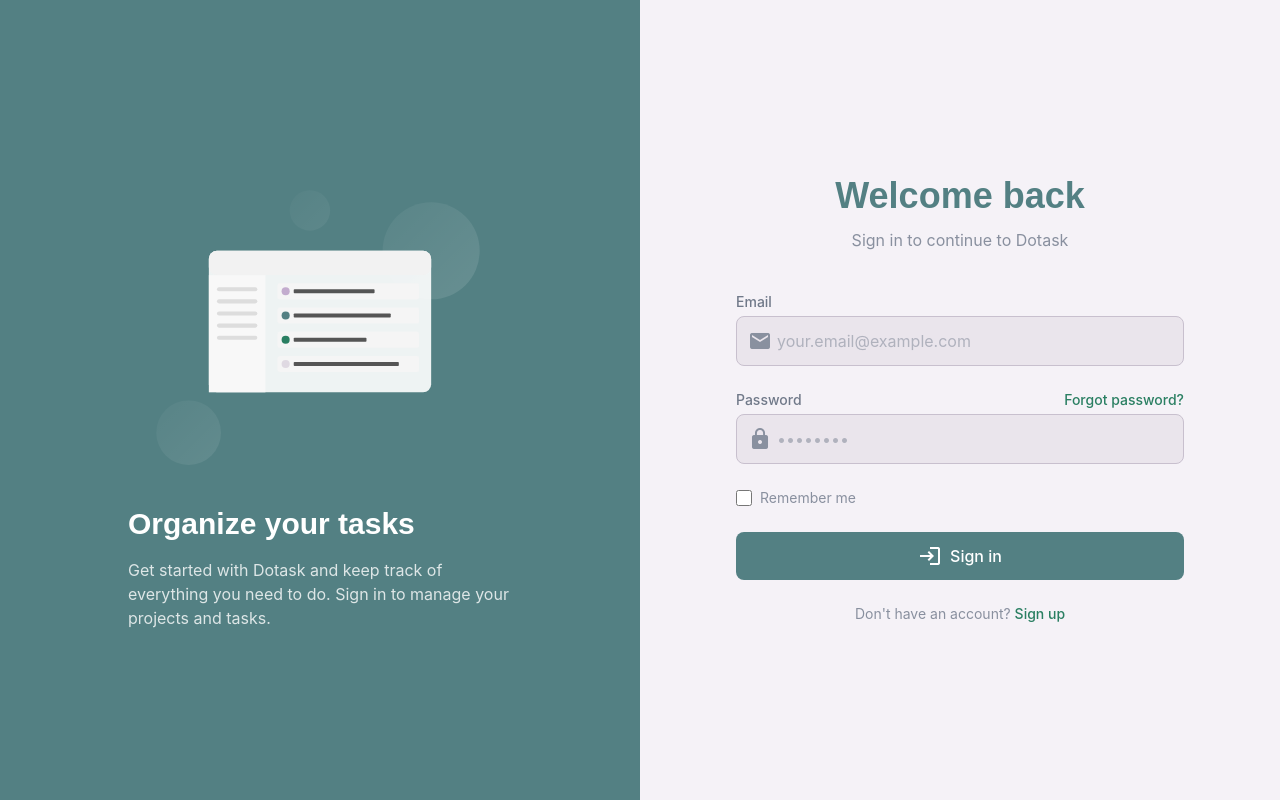
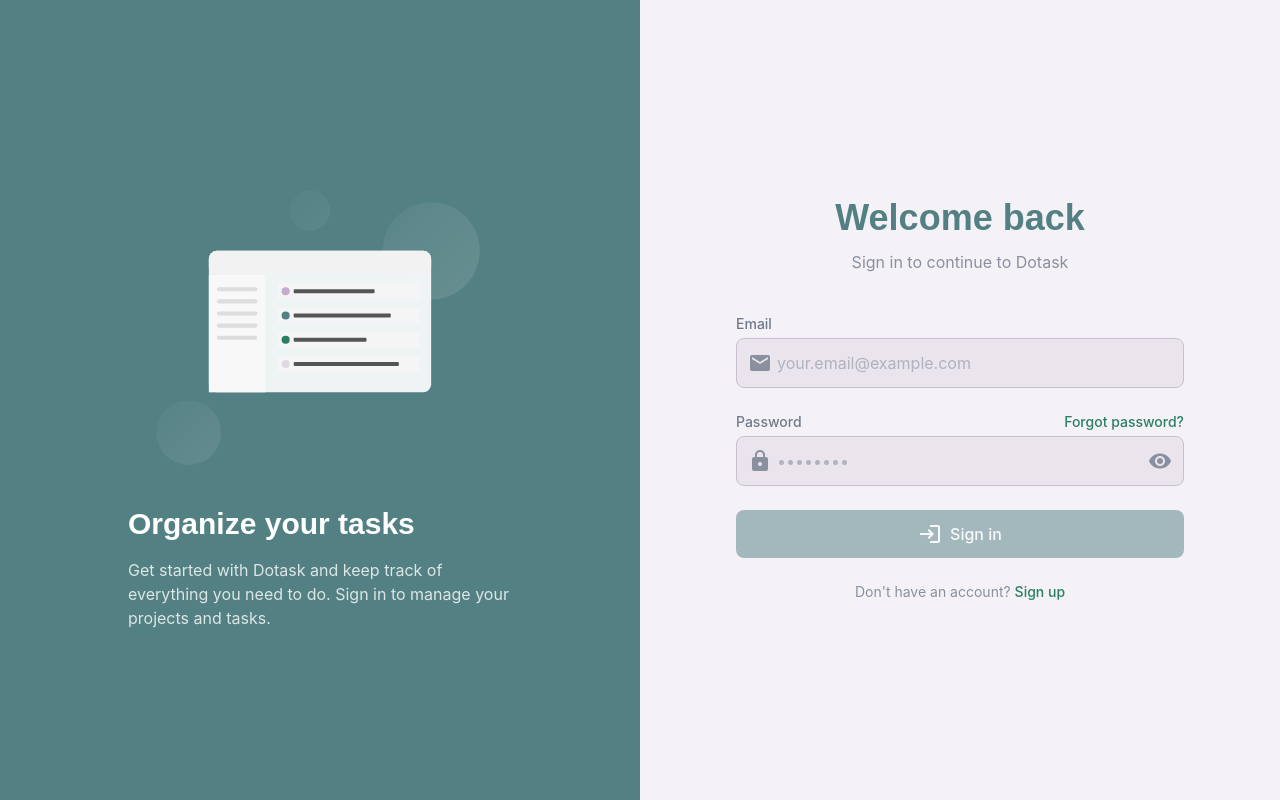
Before and after one commit to andrehsvictor/Dotask-Web, an Angular app: page / in a window 1280 px wide. Built offline with nearby package versions, Linux system fonts and the light colour scheme.

Commit message:
feat: add email verification warning and form validation to login component

```diff
--- a/src/app/pages/login/login.component.html
+++ b/src/app/pages/login/login.component.html
@@ -18,7 +18,25 @@
                 <p class="text-text mt-3">Sign in to continue to Dotask</p>
             </div>
 
-            <form class="space-y-6">
+            <!-- Email verification warning -->
+            <div *ngIf="showEmailVerificationWarning" class="mb-6 p-4 bg-yellow-50 border border-yellow-200 rounded-lg">
+                <div class="flex">
+                    <div class="flex-shrink-0">
+                        <mat-icon class="text-yellow-400">warning</mat-icon>
+                    </div>
+                    <div class="ml-3">
+                        <p class="text-sm text-yellow-700">
+                            Your email has not been verified. Please check your inbox for the verification link or
+                            <button type="button" (click)="resendVerificationEmail()"
+                                class="font-medium text-yellow-700 underline">
+                                click here to resend
+                            </button>.
+                        </p>
+                    </div>
+                </div>
+            </div>
+
+            <form #loginForm="ngForm" (ngSubmit)="onSubmit(loginForm)" class="space-y-6">
                 <!-- Email field -->
                 <div>
                     <label for="email" class="block text-sm font-medium text-text-dark mb-1">Email</label>
@@ -26,9 +44,16 @@
                         <div class="absolute inset-y-0 left-0 pl-3 flex items-center pointer-events-none">
                             <mat-icon class="h-5 w-5" [ngStyle]="{ color: 'var(--color-text)' }">email</mat-icon>
                         </div>
-                        <input type="email" id="email" name="email" required
+                        <input type="email" id="email" name="email" [(ngModel)]="credentials.email"
+                            #emailInput="ngModel" required email
                             class="bg-background/50 border border-background-dark focus:border-primary focus:ring-2 focus:ring-primary/20 block w-full pl-10 pr-3 py-3 rounded-lg text-text-dark placeholder:text-text/60 outline-none transition-all duration-200"
-                            placeholder="your.email@example.com">
+                            placeholder="your.email@example.com"
+                            [ngClass]="{'border-red-500': emailInput.invalid && (emailInput.dirty || emailInput.touched)}">
+                    </div>
+                    <div class="mt-1 text-sm text-red-500"
+                        *ngIf="emailInput.invalid && (emailInput.touched || emailInput.dirty)">
+                        <span *ngIf="emailInput.errors?.['required']">Email is required</span>
+                        <span *ngIf="emailInput.errors?.['email']">Please enter a valid email</span>
                     </div>
                 </div>
 
@@ -36,33 +61,39 @@
                 <div>
                     <div class="flex justify-between mb-1">
                         <label for="password" class="block text-sm font-medium text-text-dark">Password</label>
-                        <a href="#" class="text-sm text-secondary hover:text-secondary-dark font-medium">Forgot
-                            password?</a>
+                        <button type="button" (click)="forgotPassword()"
+                            class="text-sm text-secondary hover:text-secondary-dark font-medium">
+                            Forgot password?
+                        </button>
                     </div>
                     <div class="mt-1 relative">
                         <div class="absolute inset-y-0 left-0 pl-3 flex items-center pointer-events-none">
                             <mat-icon class="h-5 w-5" [ngStyle]="{ color: 'var(--color-text)' }">lock</mat-icon>
                         </div>
-                        <input type="password" id="password" name="password" required
-                            class="bg-background/50 border border-background-dark focus:border-primary focus:ring-2 focus:ring-primary/20 block w-full pl-10 pr-3 py-3 rounded-lg text-text-dark placeholder:text-text/60 outline-none transition-all duration-200"
-                            placeholder="••••••••">
+                        <input [type]="passwordVisible ? 'text' : 'password'" id="password" name="password"
+                            [(ngModel)]="credentials.password" #passwordInput="ngModel" required
+                            class="bg-background/50 border border-background-dark focus:border-primary focus:ring-2 focus:ring-primary/20 block w-full pl-10 pr-10 py-3 rounded-lg text-text-dark placeholder:text-text/60 outline-none transition-all duration-200"
+                            placeholder="••••••••"
+                            [ngClass]="{'border-red-500': passwordInput.invalid && (passwordInput.dirty || passwordInput.touched)}">
+                        <button type="button" class="absolute inset-y-0 right-0 pr-3 flex items-center"
+                            (click)="togglePasswordVisibility()">
+                            <mat-icon class="h-5 w-5" [ngStyle]="{ color: 'var(--color-text)'}">{{ passwordVisible ?
+                                'visibility_off' : 'visibility'
+                                }}</mat-icon>
+                        </button>
+                    </div>
+                    <div class="mt-1 text-sm text-red-500"
+                        *ngIf="passwordInput.invalid && (passwordInput.touched || passwordInput.dirty)">
+                        <span *ngIf="passwordInput.errors?.['required']">Password is required</span>
                     </div>
                 </div>
 
-                <!-- Remember me checkbox -->
-                <div class="flex items-center">
-                    <input id="remember" name="remember" type="checkbox"
-                        class="h-4 w-4 border-background-dark rounded text-primary focus:ring-primary/50">
-                    <label for="remember" class="ml-2 block text-sm text-text">
-                        Remember me
-                    </label>
-                </div>
-
                 <!-- Sign in button -->
-                <button type="submit"
-                    class="w-full flex justify-center py-3 px-4 rounded-lg text-white bg-primary hover:bg-primary-dark focus:outline-none focus:ring-2 focus:ring-primary/50 transition-all duration-200 font-medium">
-                    <mat-icon class="mr-2">login</mat-icon>
-                    Sign in
+                <button type="submit" [disabled]="loginForm.invalid || isLoading"
+                    class="w-full flex justify-center py-3 px-4 rounded-lg text-white bg-primary hover:bg-primary-dark focus:outline-none focus:ring-2 focus:ring-primary/50 transition-all duration-200 font-medium disabled:opacity-50 disabled:cursor-not-allowed">
+                    <mat-icon class="mr-2" *ngIf="!isLoading">login</mat-icon>
+                    <mat-icon class="mr-2 animate-spin" *ngIf="isLoading">refresh</mat-icon>
+                    {{ isLoading ? 'Signing in...' : 'Sign in' }}
                 </button>
 
                 <div class="text-center text-sm text-text mt-4">
--- a/src/app/pages/login/login.component.ts
+++ b/src/app/pages/login/login.component.ts
@@ -1,9 +1,17 @@
-import { ChangeDetectionStrategy, Component } from '@angular/core';
+import { ChangeDetectionStrategy, ChangeDetectorRef, Component } from '@angular/core';
 import { MatIconModule } from '@angular/material/icon';
 import { CommonModule } from '@angular/common';
-import { FormsModule } from '@angular/forms';
+import { FormsModule, NgForm } from '@angular/forms';
 import { TaskIllustrationComponent } from '../../components/task-illustration/task-illustration.component';
-import { RouterLink } from '@angular/router';
+import { Router, RouterLink } from '@angular/router';
+import { AuthService } from '../../services/auth.service';
+import { MatSnackBar, MatSnackBarModule } from '@angular/material/snack-bar';
+import { finalize } from 'rxjs';
+import { CredentialsDto } from '../../interfaces/auth/credentials-dto';
+import { LocalStorageService } from '../../services/local-storage.service';
+import { TokenService } from '../../services/token.service';
+import { LoggerService } from '../../services/logger.service';
+import { UserService } from '../../services/user.service';
 
 @Component({
   selector: 'app-login',
@@ -15,9 +23,109 @@
     FormsModule,
     RouterLink,
     MatIconModule,
+    MatSnackBarModule,
     TaskIllustrationComponent
   ]
 })
 export class LoginComponent {
+  credentials: CredentialsDto = {
+    email: '',
+    password: ''
+  };
 
+  isLoading = false;
+  passwordVisible = false;
+  showEmailVerificationWarning = false;
+
+  constructor(
+    private authService: AuthService,
+    private userService: UserService,
+    private tokenService: TokenService,
+    private localStorageService: LocalStorageService,
+    private router: Router,
+    private snackBar: MatSnackBar,
+    private cdr: ChangeDetectorRef,
+    private logger: LoggerService
+  ) { }
+
+  onSubmit(form: NgForm): void {
+    if (form.invalid || this.isLoading) {
+      return;
+    }
+
+    this.isLoading = true;
+    this.showEmailVerificationWarning = false;
+
+    this.logger.debug('Attempting login', { email: this.credentials.email });
+
+    this.authService.requestToken(this.credentials)
+      .pipe(
+        finalize(() => {
+          this.isLoading = false;
+          this.cdr.markForCheck();
+        })
+      )
+      .subscribe({
+        next: (response) => {
+          this.logger.info('Login successful');
+
+          this.tokenService.setAccessToken(response.accessToken);
+          this.tokenService.setRefreshToken(response.refreshToken);
+
+          // Redirecionar para a dashboard
+          this.router.navigate(['/dashboard']);
+        },
+        error: (error) => {
+          this.logger.error('Login failed', error);
+
+          if (error.status === 401) {
+            // Verificar se o erro é devido a email não verificado
+            if (error.error?.message?.includes('email') && error.error?.message?.includes('verified')) {
+              this.showEmailVerificationWarning = true;
+              this.snackBar.open('Please verify your email before logging in.', 'Resend Email', {
+                duration: 8000
+              }).onAction().subscribe(() => {
+                this.resendVerificationEmail();
+              });
+            } else {
+              this.snackBar.open('Invalid email or password', 'Close', { duration: 5000 });
+            }
+          } else {
+            this.snackBar.open('An error occurred. Please try again later.', 'Close', { duration: 5000 });
+          }
+        }
+      });
+  }
+
+  togglePasswordVisibility(): void {
+    this.passwordVisible = !this.passwordVisible;
+    this.cdr.markForCheck();
+  }
+
+  resendVerificationEmail(): void {
+    if (!this.credentials.email) {
+      this.snackBar.open('Please enter your email address first', 'Close', { duration: 5000 });
+      return;
+    }
+
+    const verificationBaseUrl = `${window.location.origin}/verify-email`;
+
+    this.userService.sendActionEmail({
+      email: this.credentials.email,
+      action: 'VERIFY_EMAIL',
+      url: verificationBaseUrl
+    }).subscribe({
+      next: () => {
+        this.snackBar.open('Verification email sent! Please check your inbox.', 'Close', { duration: 5000 });
+      },
+      error: (err) => {
+        this.logger.error('Failed to resend verification email', err);
+        this.snackBar.open('Could not send verification email. Please try again later.', 'Close', { duration: 5000 });
+      }
+    });
+  }
+
+  forgotPassword(): void {
+    this.router.navigate(['/reset-password']);
+  }
 }
```
